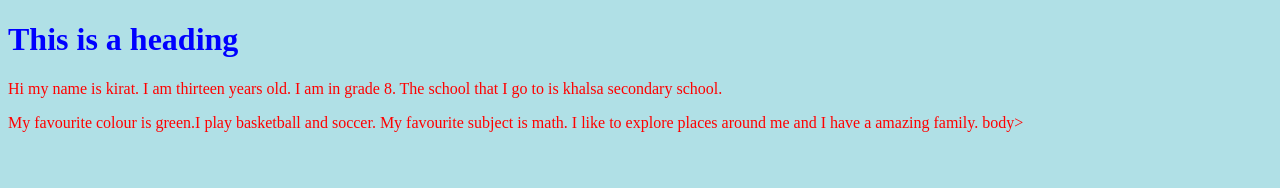
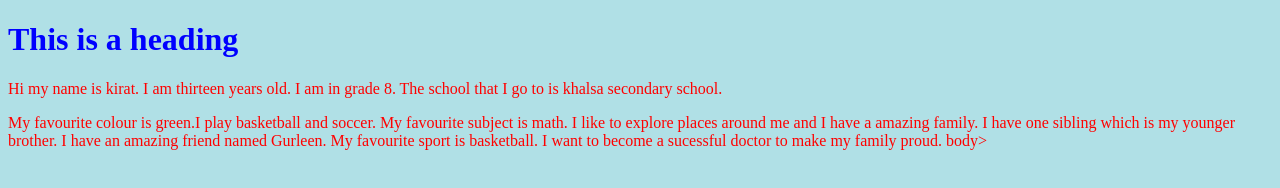
Before and after one commit to kirat55/kirat55.github.io, a plain HTML site: page about.html in a window 1280 px wide. Drawn offline with Linux system fonts and the light colour scheme.

Commit message:
Update about.html

```diff
--- a/about.html
+++ b/about.html
@@ -7,7 +7,7 @@
 
   <h1>This is a heading</h1>
 <p>Hi my name is kirat. I am thirteen years old. I am in grade 8. The school that I go to is khalsa secondary school.</p>
-<p> My favourite colour is green.I play basketball and soccer. My favourite subject is math. I like to explore places around me and I have a amazing family.
+<p> My favourite colour is green.I play basketball and soccer. My favourite subject is math. I like to explore places around me and I have a amazing family. I have one sibling which is my younger brother. I have an amazing friend named Gurleen. My favourite sport is basketball. I want to become a sucessful doctor to make my family proud.
 
   body>
 </html>
```
